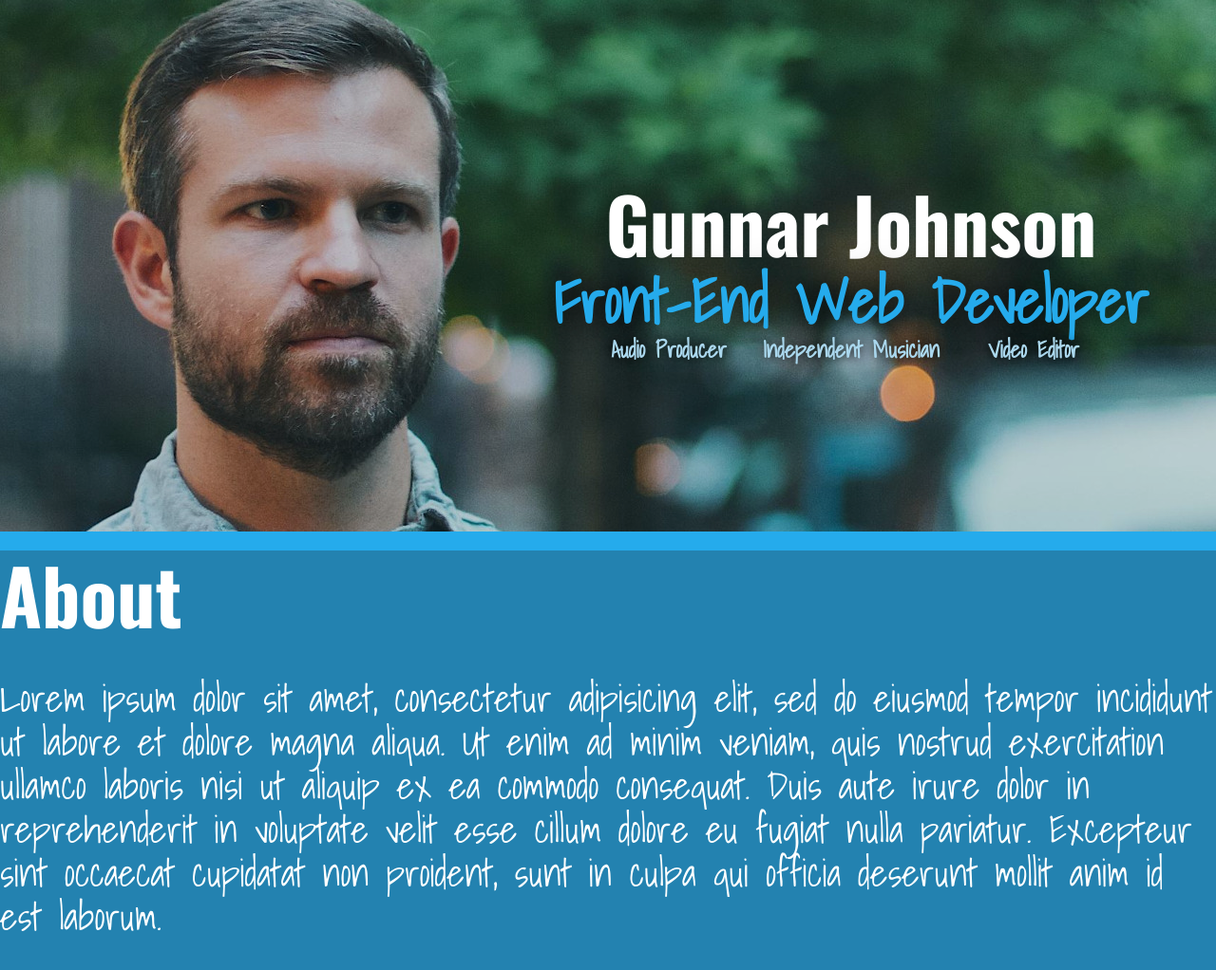
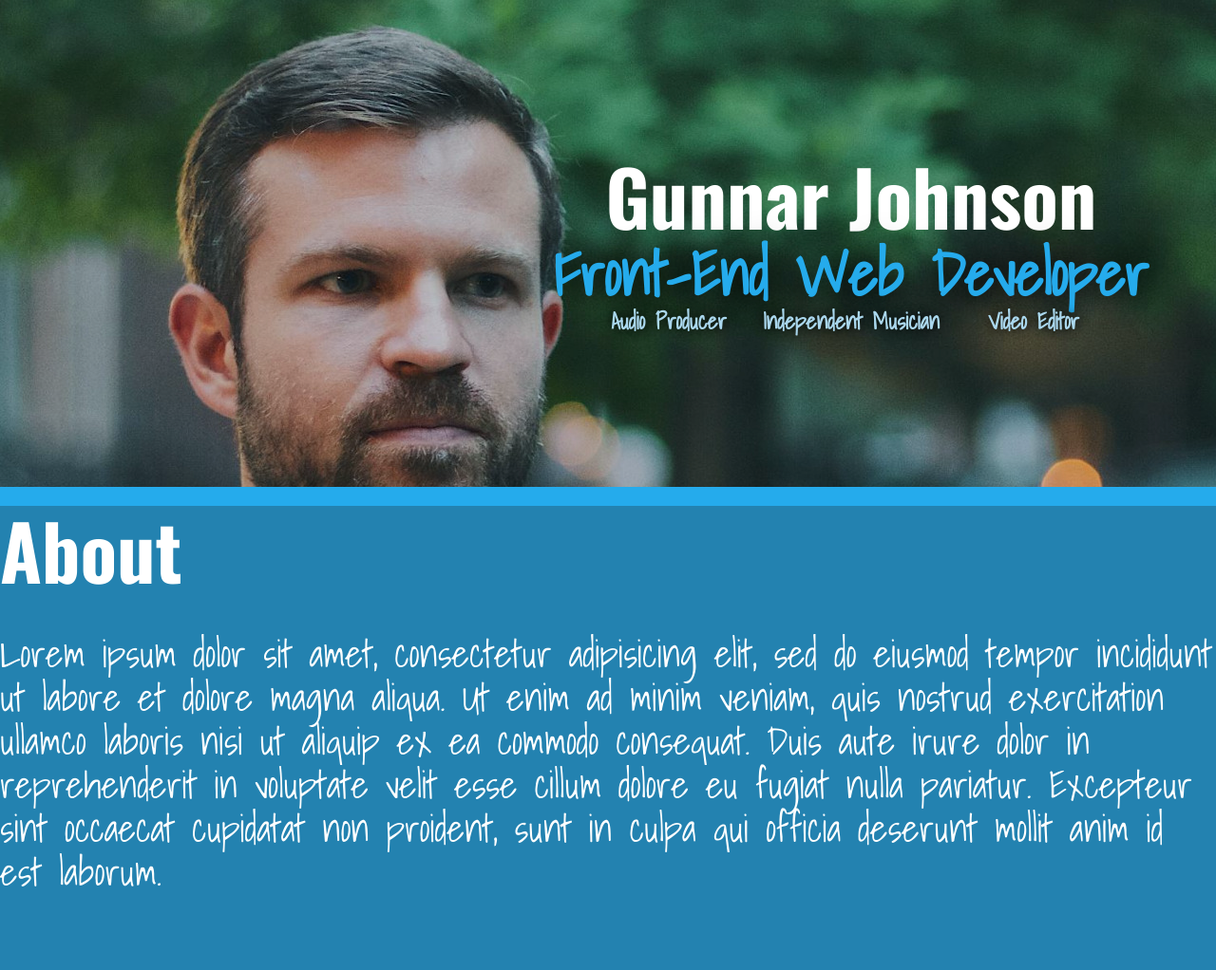
Before and after one commit to gunnarjohnson/gunnarjohnson.github.io, a website: page app/index.html in a window 1280 px wide. Shown: the top 1022 px of the page at 95% size. Drawn offline with nearby package versions, Linux system fonts and the light colour scheme.

Commit message:
Finished styling hero section.

```diff
--- a/app/assets/styles/modules/_hero.css
+++ b/app/assets/styles/modules/_hero.css
@@ -5,16 +5,14 @@
   height: 100%;
   background-color: $blueDark;
   color: #FFFFFF;
-  border-bottom: 1.25em solid $blueLight;
+  box-sizing: border-box;
 
   @mixin atSmall {
-    height: 35em;
+    height: 66.6%;
+    border-bottom: 1.25em solid $blueLight;
   }
 
   &__image {
-    grid-column: col-0 / col-5;
-    grid-row: row-0 / row-5;
-    justify-self: center;
     position: relative;
     z-index: -1;
     opacity: 0.8;
@@ -75,7 +73,6 @@
 
       @mixin atSmall {
         width: 8em;
-        height: 10em;
         font-size: 1em;
       }
 
--- a/app/assets/styles/modules/_wrapper.css
+++ b/app/assets/styles/modules/_wrapper.css
@@ -12,23 +12,41 @@
     grid-template-rows: [row-0] 20% [row-1] 20% [row-2] 20% [row-3] 20% [row-4] 20% [row-5];
   }
 
+  &--hero__image {
+    grid-column: col-0 / col-5;
+    grid-row: row-0 / row-3;
+    justify-self: center;
+    height: 100%;
+    overflow: hidden;
+    border-bottom: 0.625em solid $blueLight;
+    box-sizing: border-box;
+
+    @mixin atSmall {
+      grid-row: row-0 / row-5;
+      border-bottom: none;
+    }
+  }
+
   &--hero__info {
     grid-column: col-0 / col-5;
     grid-row: row-3 / row-5;
-    align-self: center;
     justify-self: center;
     display: flex;
     align-items: center;
     flex-direction: column;
+    justify-content: center;
+    width: 100%;
+    height: 100%;
+    border-bottom: 0.625em solid $blueLight;
+    box-sizing: border-box;
 
     @mixin atSmall {
-      grid-row: row-4 / row-5;
+      border-bottom: none;
     }
 
     @mixin atMedium {
       grid-column: col-2 / col-5;
-      grid-row: row-2 / row-5;
-      align-self: center;
+      grid-row: row-0 / row-5;
     }
 
   }
--- a/app/index.html
+++ b/app/index.html
@@ -21,12 +21,13 @@
 
   <section class="hero">
     <div class="wrapper--hero">
-      <picture class="hero__image">
-        <source srcset="assets/images/hero-image__1920w--placeholder.jpg" media="(min-width: 1280px)">
-        <source srcset="assets/images/hero-image__1280w--placeholder.jpg" media="(min-width: 800px)">
-        <source srcset="assets/images/hero-image__800w--placeholder.jpg" media="(min-width: 530px)">
-        <img srcset="assets/images/hero-image__530w--placeholder.jpg" alt="Photo of Gunnar Johnson">
-      </picture>
+      <div class="wrapper--hero__image">
+        <picture class="hero__image">
+          <source srcset="assets/images/hero-image__1920w--wide--placeholder.jpg" media="(min-width: 1280px)">
+          <source srcset="assets/images/hero-image__1280w--placeholder.jpg" media="(min-width: 800px)">
+          <img srcset="assets/images/hero-image__800w--placeholder.jpg" alt="Photo of Gunnar Johnson">
+        </picture>
+      </div>
       <div class="wrapper--hero__info">
         <div class="hero__name">Gunnar Johnson</div>
         <div class="hero__tagline hero__tagline--main">Front-End Web Developer</div>
--- a/app/temp/styles/styles.css
+++ b/app/temp/styles/styles.css
@@ -507,20 +507,19 @@ body {
   height: 100%;
   background-color: #1F4354;
   color: #FFFFFF;
-  border-bottom: 1.25em solid #25ABEC;
+  -webkit-box-sizing: border-box;
+          box-sizing: border-box;
 }
 
 @media (min-width: 530px) {
 
 .hero {
-    height: 35em
+    height: 66.6%;
+    border-bottom: 1.25em solid #25ABEC
 }
   }
 
 .hero__image {
-    grid-column: col-0 / col-5;
-    grid-row: row-0 / row-5;
-    justify-self: center;
     position: relative;
     z-index: -1;
     opacity: 0.8;
@@ -606,7 +605,6 @@ body {
 
 .hero__tagline--other {
         width: 8em;
-        height: 10em;
         font-size: 1em
     }
   }
@@ -739,11 +737,28 @@ body {
     grid-template-rows: [row-0] 20% [row-1] 20% [row-2] 20% [row-3] 20% [row-4] 20% [row-5];
   }
 
+.wrapper--hero__image {
+    grid-column: col-0 / col-5;
+    grid-row: row-0 / row-3;
+    justify-self: center;
+    height: 100%;
+    overflow: hidden;
+    border-bottom: 0.625em solid #25ABEC;
+    -webkit-box-sizing: border-box;
+            box-sizing: border-box;
+  }
+
+@media (min-width: 530px) {
+
+.wrapper--hero__image {
+      grid-row: row-0 / row-5;
+      border-bottom: none
+  }
+  }
+
 .wrapper--hero__info {
     grid-column: col-0 / col-5;
     grid-row: row-3 / row-5;
-    -ms-flex-item-align: center;
-        align-self: center;
     justify-self: center;
     display: -webkit-box;
     display: -ms-flexbox;
@@ -755,13 +770,21 @@ body {
     -webkit-box-direction: normal;
         -ms-flex-direction: column;
             flex-direction: column;
+    -webkit-box-pack: center;
+        -ms-flex-pack: center;
+            justify-content: center;
+    width: 100%;
+    height: 100%;
+    border-bottom: 0.625em solid #25ABEC;
+    -webkit-box-sizing: border-box;
+            box-sizing: border-box;
 
   }
 
 @media (min-width: 530px) {
 
 .wrapper--hero__info {
-      grid-row: row-4 / row-5
+      border-bottom: none
 
   }
   }
@@ -770,9 +793,7 @@ body {
 
 .wrapper--hero__info {
       grid-column: col-2 / col-5;
-      grid-row: row-2 / row-5;
-      -ms-flex-item-align: center;
-          align-self: center
+      grid-row: row-0 / row-5
 
   }
   }
```
Also changed, not shown: app/assets/images/hero-image__1280w--placeholder.jpg, app/assets/images/hero-image__1920w--wide--placeholder.jpg (added), app/assets/images/hero-image__800w--placeholder.jpg.
